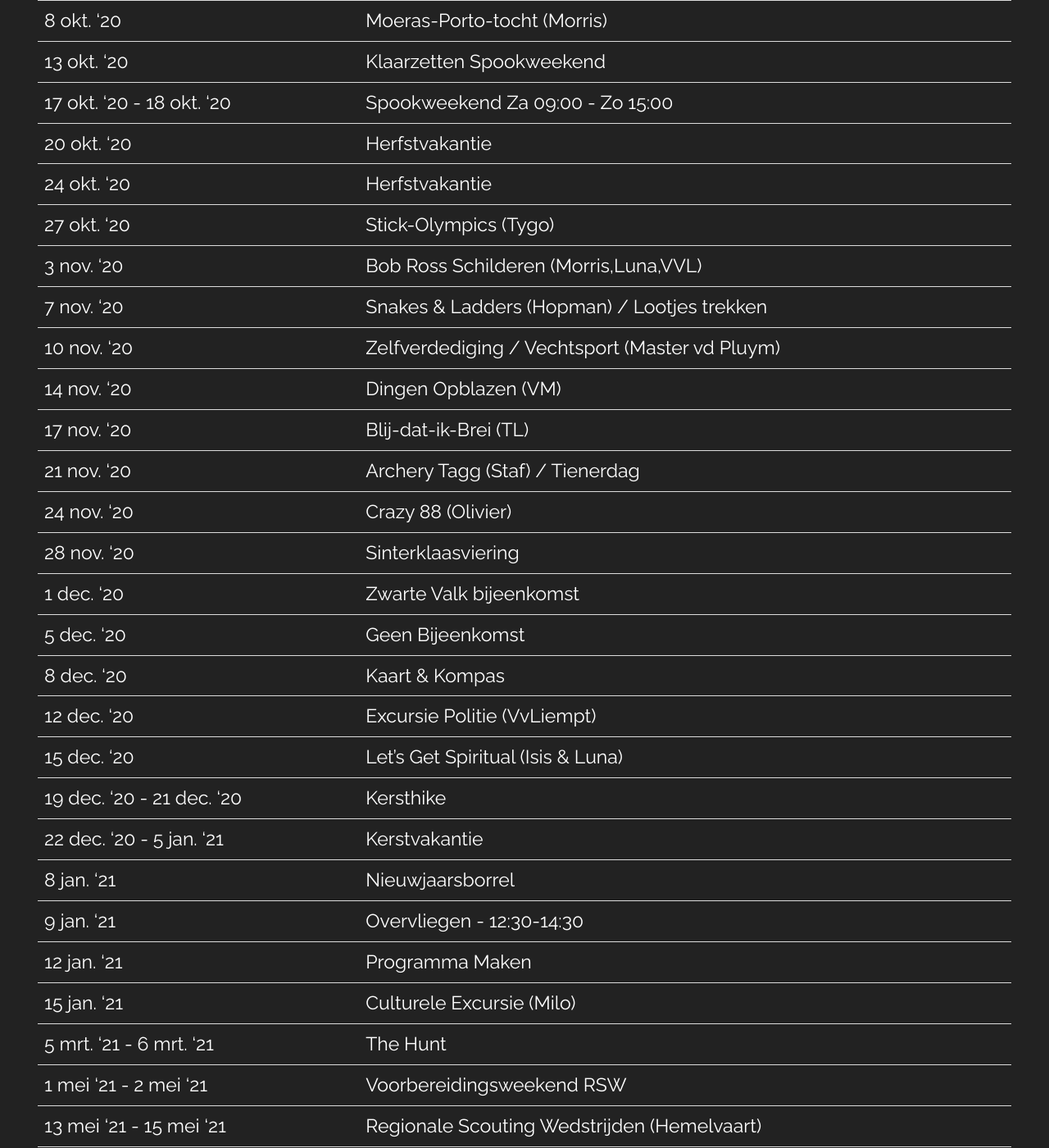
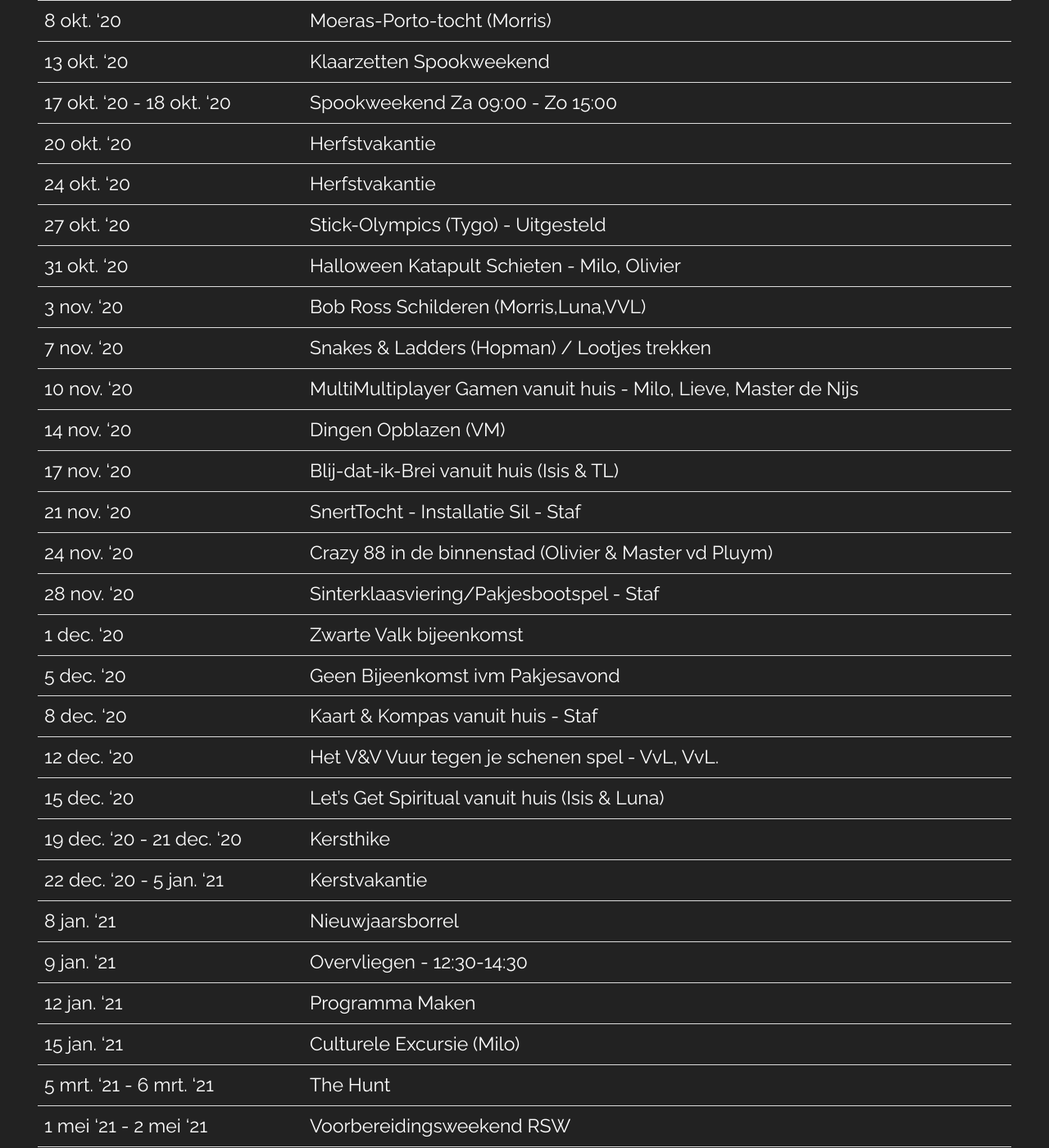
Before and after one commit to nognooitmeegemaakt/website, a Jekyll site: the page built from _agenda/scouts.md, in a window 1280 px wide and 1400 px high, scrolled down 775 px. Shown: the whole window at 82% size. Built offline with Jekyll 4.4.1, drawn with Linux system fonts in a browser that asks for light colours; some web fonts are replaced; some of the changed text lies outside the part shown.

Commit message:
Update scouts.md Agenda through CMS
By Guidon van den Berg (141.101.98.69)

```diff
--- a/_agenda/scouts.md
+++ b/_agenda/scouts.md
@@ -8,7 +8,7 @@ footer: ""
 
 Scouts Programma van September t/m December
 
-Aangepast op 17 september.
+Aangepast op 31 oktober.
 
 | | |
 |---|---|
@@ -23,20 +23,21 @@ Aangepast op 17 september.
 | 17 okt. '20 - 18 okt. '20 | Spookweekend Za 09:00 - Zo 15:00 |
 | 20 okt. '20 | Herfstvakantie |
 | 24 okt. '20 | Herfstvakantie |
-| 27 okt. '20 | Stick-Olympics (Tygo) |
+| 27 okt. '20 | Stick-Olympics (Tygo) - Uitgesteld |
+| 31 okt. '20 | Halloween Katapult Schieten - Milo, Olivier |
 | 3 nov. '20 | Bob Ross Schilderen (Morris,Luna,VVL) |
 | 7 nov. '20 | Snakes & Ladders (Hopman) / Lootjes trekken |
-| 10 nov. '20 | Zelfverdediging / Vechtsport (Master vd Pluym) |
+| 10 nov. '20 | MultiMultiplayer Gamen vanuit huis - Milo, Lieve, Master de Nijs |
 | 14 nov. '20 | Dingen Opblazen (VM) |
-| 17 nov. '20 | Blij-dat-ik-Brei (TL) |
-| 21 nov. '20 | Archery Tagg (Staf) / Tienerdag |
-| 24 nov. '20 | Crazy 88 (Olivier) |
-| 28 nov. '20 | Sinterklaasviering |
+| 17 nov. '20 | Blij-dat-ik-Brei vanuit huis (Isis & TL) |
+| 21 nov. '20 | SnertTocht - Installatie Sil - Staf |
+| 24 nov. '20 | Crazy 88 in de binnenstad (Olivier & Master vd Pluym) |
+| 28 nov. '20 | Sinterklaasviering/Pakjesbootspel - Staf |
 | 1 dec. '20 | Zwarte Valk bijeenkomst |
-| 5 dec. '20 | Geen Bijeenkomst |
-| 8 dec. '20 | Kaart & Kompas  |
-| 12 dec. '20 | Excursie Politie (VvLiempt) |
-| 15 dec. '20 | Let's Get Spiritual (Isis & Luna) |
+| 5 dec. '20 | Geen Bijeenkomst ivm Pakjesavond |
+| 8 dec. '20 | Kaart & Kompas vanuit huis - Staf  |
+| 12 dec. '20 | Het V&V Vuur tegen je schenen spel - VvL, VvL. |
+| 15 dec. '20 | Let's Get Spiritual vanuit huis (Isis & Luna) |
 | 19 dec. '20 - 21 dec. '20 | Kersthike |
 | 22 dec. '20 - 5 jan. '21 | Kerstvakantie |
 | 8 jan. '21 | Nieuwjaarsborrel |
```
